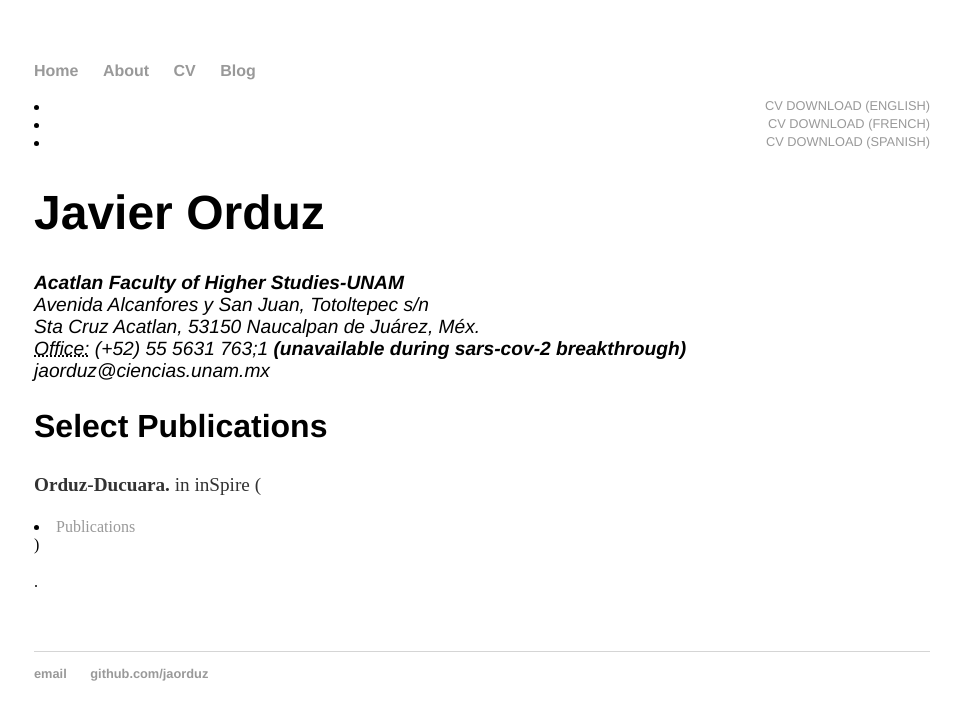
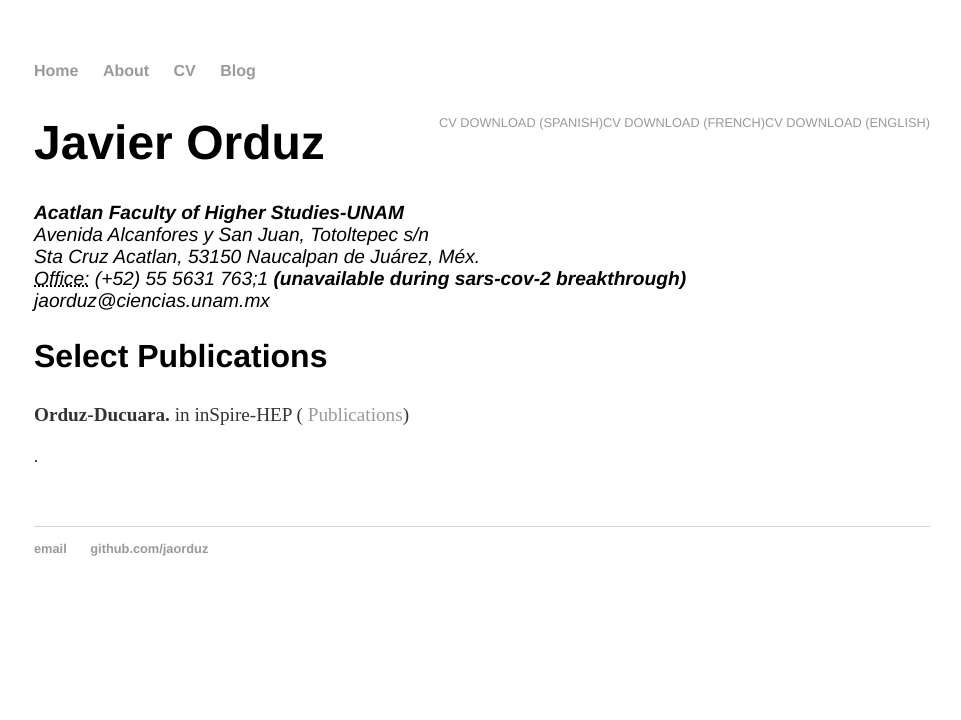
Before and after one commit to jaorduz/jaorduz.github.io, a Jekyll site: the page built from cv/index.html, in a window 1280 px wide. Shown: the top 720 px of the page, without its empty margins (158-1119 px from the left). Built offline with Jekyll 4.4.1, drawn with Linux system fonts in a browser that asks for light colours.

Commit message:
Update index.html

```diff
--- a/cv/index.html
+++ b/cv/index.html
@@ -4,9 +4,9 @@ title: CV of Javier Orduz
 ---
 
 	<div class="cv">
-		<li><a href="https://www.dropbox.com/s/67gfnrz8e91syyk/JO_CV_En-vOL.pdf?dl=0" class="download" title="Download CV as PDF">CV download (English)</a></li>
-		<li><a href="https://www.dropbox.com/s/x8dnkj7qpwilsgp/JO_CV_Fr-vOL.pdf?dl=0" class="download" title="Download CV as PDF">CV download (French)</a></li>
-		<li><a href="https://www.dropbox.com/s/mym14vrdgnl825b/JO_CV_Sp-vOL.pdf?dl=0" class="download" title="Download CV as PDF">CV download (Spanish)</a></li>
+		<a href="https://www.dropbox.com/s/67gfnrz8e91syyk/JO_CV_En-vOL.pdf?dl=0" class="download" title="Download CV as PDF">CV download (English)</a>
+		<a href="https://www.dropbox.com/s/x8dnkj7qpwilsgp/JO_CV_Fr-vOL.pdf?dl=0" class="download" title="Download CV as PDF">CV download (French)</a>
+		<a href="https://www.dropbox.com/s/mym14vrdgnl825b/JO_CV_Sp-vOL.pdf?dl=0" class="download" title="Download CV as PDF">CV download (Spanish)</a>
 
 					<h1>Javier Orduz</h1>
 					<address>
@@ -20,7 +20,7 @@ title: CV of Javier Orduz
 					<h2>Select Publications</h2>
 
 					<p>
-						<strong>Orduz-Ducuara.</strong> in inSpire (<li><a href="https://inspirehep.net/literature?sort=mostrecent&size=25&page=1&q=a%20orduz-ducuara" title=inSpire-HEP> Publications</a></li>)
+						<strong>Orduz-Ducuara.</strong> in inSpire-HEP (<a href="https://inspirehep.net/literature?sort=mostrecent&size=25&page=1&q=a%20orduz-ducuara" title=inSpire-HEP> Publications</a>)
 					</p>.
 
 
```
